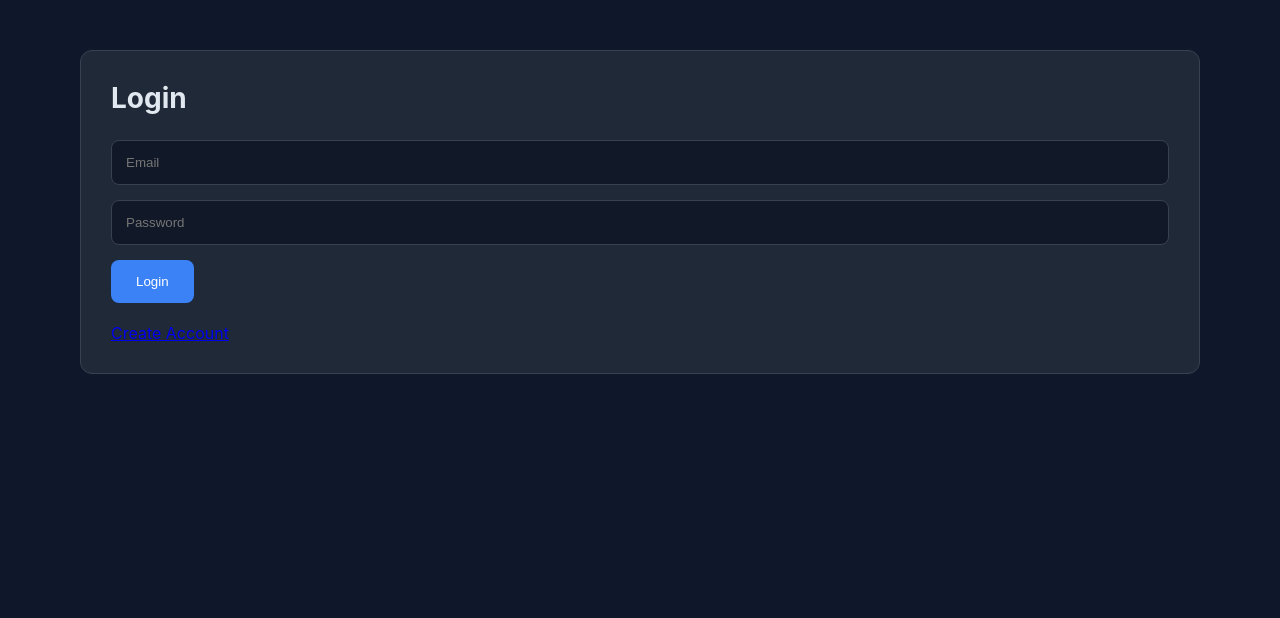
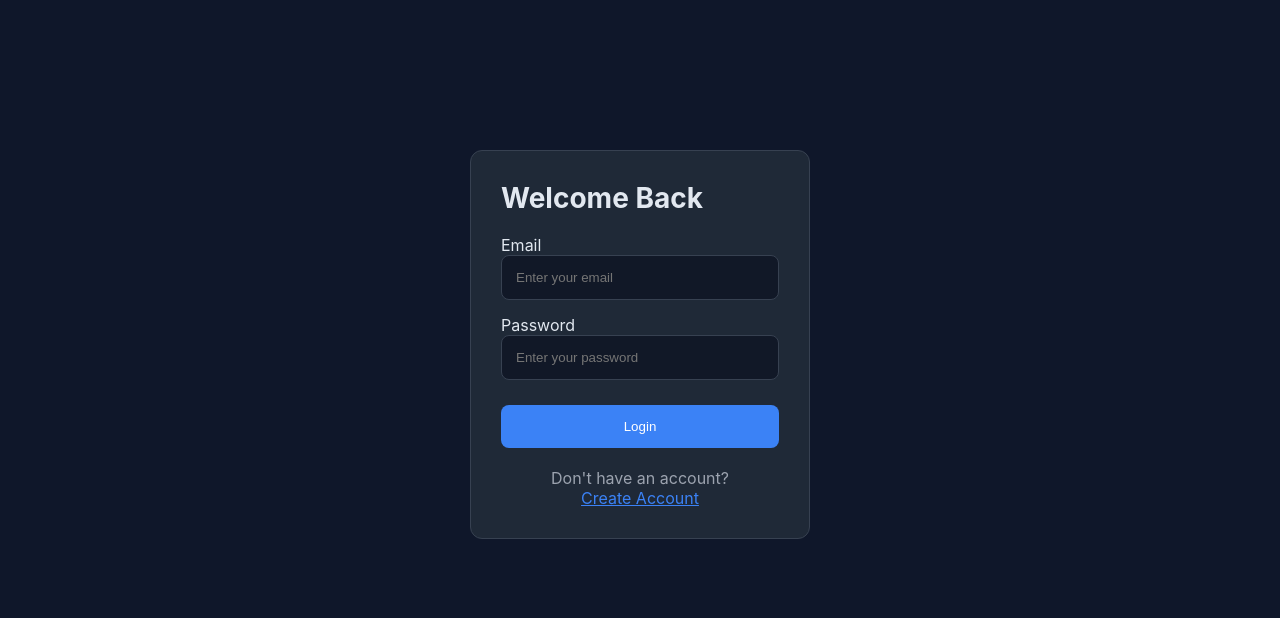
Before and after one commit to amalkdom/ai-study-pal, a Flask app: page / in a window 1280 px wide. Shown: the top 618 px of the page. Run offline with Flask 3, Linux system fonts and the light colour scheme.

Commit message:
Update login.html

```diff
--- a/templates/login.html
+++ b/templates/login.html
@@ -1,22 +1,42 @@
 <!DOCTYPE html>
 <html>
 <head>
-    <title>Login - AI Study Pal</title>
+    <title>Login | AI Study Pal</title>
     <link rel="stylesheet" href="{{ url_for('static', filename='style.css') }}">
+    <meta name="viewport" content="width=device-width, initial-scale=1.0">
 </head>
 <body>
 
-<div class="container">
+<div class="container" style="max-width: 500px; margin: 100px auto;">
+
     <div class="card">
-        <h1>Login</h1>
-        <form method="POST" action="/login">
-            <input type="email" name="email" placeholder="Email" required>
-            <input type="password" name="password" placeholder="Password" required>
-            <button>Login</button>
+        <h1 style="margin-bottom: 20px;">Welcome Back</h1>
+
+        <form method="POST" action="{{ url_for('auth.login_post') }}">
+
+            <label>Email</label>
+            <input type="email" name="email" placeholder="Enter your email" required>
+
+            <label>Password</label>
+            <input type="password" name="password" placeholder="Enter your password" required>
+
+            <button type="submit" style="width: 100%; margin-top: 10px;">
+                Login
+            </button>
+
         </form>
-        <br>
-        <a href="/register">Create Account</a>
+
+        <div style="margin-top: 20px; text-align: center;">
+            <p style="color: #9ca3af;">
+                Don't have an account?
+            </p>
+            <a href="{{ url_for('auth.register') }}" style="color: #3b82f6;">
+                Create Account
+            </a>
+        </div>
+
     </div>
+
 </div>
 
 </body>
```
